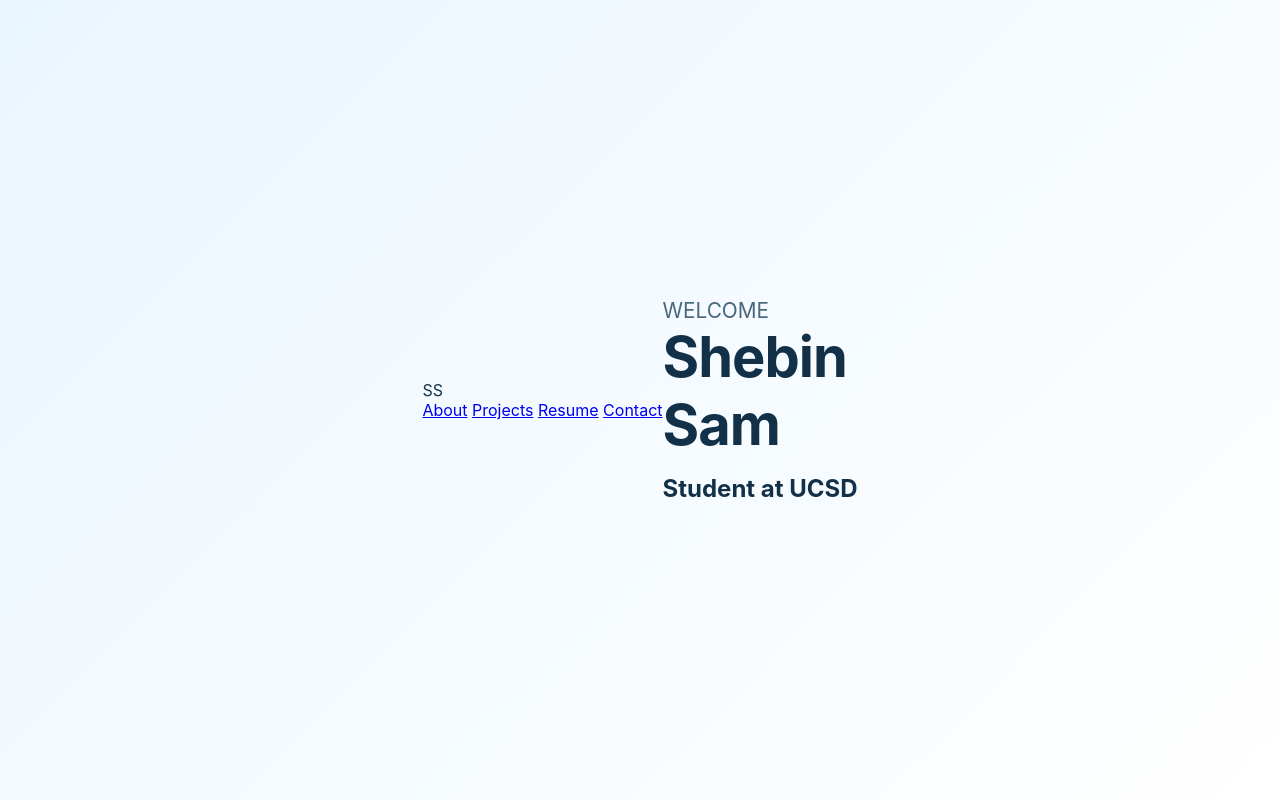
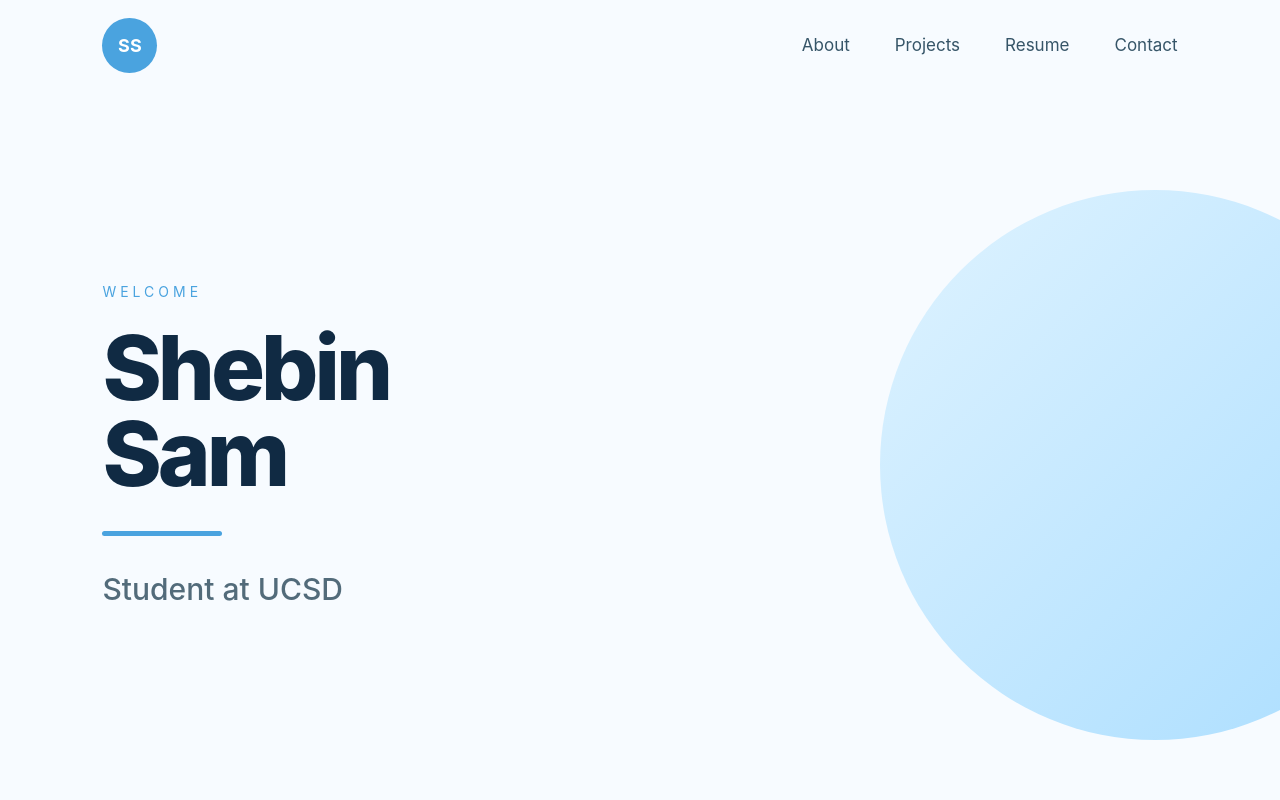
Before and after one commit to Sam-Shebin/website-, a plain HTML site: page index.html in a window 1280 px wide. Drawn offline with Linux system fonts and the light colour scheme; files that its build step writes are made by us from their sources.

Commit message:
Update style.css

```diff
--- a/css/style.css
+++ b/css/style.css
@@ -1,33 +1,194 @@
 * {
-    margin: 0;
-    padding: 0;
-    box-sizing: border-box;
+    margin:0;
+    padding:0;
+    box-sizing:border-box;
 }
 
+
 body {
-    min-height: 100vh;
-    background: linear-gradient(135deg, #eaf6ff, #ffffff);
-    font-family: "Inter", "Segoe UI", Arial, sans-serif;
-    display: flex;
-    justify-content: center;
-    align-items: center;
-    color: #123047;
+    font-family: "Inter", "Segoe UI", sans-serif;
+    background:#f7fbff;
+    color:#123047;
 }
 
-.container {
-    text-align: center;
-    padding: 40px;
+
+header {
+    height:90px;
+    display:flex;
+    justify-content:space-between;
+    align-items:center;
+    padding:0 8%;
 }
 
-h1 {
-    font-size: 3.5rem;
-    font-weight: 700;
-    letter-spacing: -1px;
-    margin-bottom: 15px;
+
+.logo {
+    width:55px;
+    height:55px;
+    border-radius:50%;
+    background:#4aa3df;
+    color:white;
+
+    display:flex;
+    justify-content:center;
+    align-items:center;
+
+    font-weight:700;
+    font-size:18px;
 }
 
-p {
-    font-size: 1.3rem;
-    color: #49677d;
-    font-weight: 400;
+
+nav {
+    display:flex;
+    gap:45px;
 }
+
+
+nav a {
+
+    text-decoration:none;
+    color:#365568;
+    font-size:17px;
+
+    transition:.3s;
+}
+
+
+nav a:hover {
+    color:#1683c7;
+}
+
+
+
+.hero {
+
+    min-height:calc(100vh - 90px);
+
+    display:flex;
+    align-items:center;
+
+    padding:0 8%;
+
+    position:relative;
+    overflow:hidden;
+}
+
+
+
+.content {
+
+    z-index:2;
+
+}
+
+
+
+.hello {
+
+    color:#4aa3df;
+
+    font-size:14px;
+    letter-spacing:4px;
+
+    margin-bottom:25px;
+}
+
+
+
+h1 {
+
+    font-size:90px;
+
+    line-height:.95;
+
+    letter-spacing:-4px;
+
+    font-weight:800;
+
+    color:#102a43;
+
+}
+
+
+
+.line {
+
+    width:120px;
+    height:5px;
+
+    background:#4aa3df;
+
+    margin:35px 0;
+
+    border-radius:20px;
+
+}
+
+
+
+h2 {
+
+    font-size:30px;
+
+    font-weight:500;
+
+    color:#526b7a;
+
+}
+
+
+
+.shape {
+
+    position:absolute;
+
+    right:-150px;
+    top:100px;
+
+}
+
+
+
+.circle {
+
+    width:550px;
+    height:550px;
+
+    border-radius:50%;
+
+    background:
+    linear-gradient(
+        135deg,
+        #dff3ff,
+        #a9ddff
+    );
+
+}
+
+
+
+@media(max-width:700px){
+
+    nav {
+        display:none;
+    }
+
+
+    h1 {
+        font-size:60px;
+    }
+
+
+    h2 {
+        font-size:22px;
+    }
+
+
+    .circle {
+
+        width:300px;
+        height:300px;
+
+        opacity:.5;
+    }
+
+}
```
